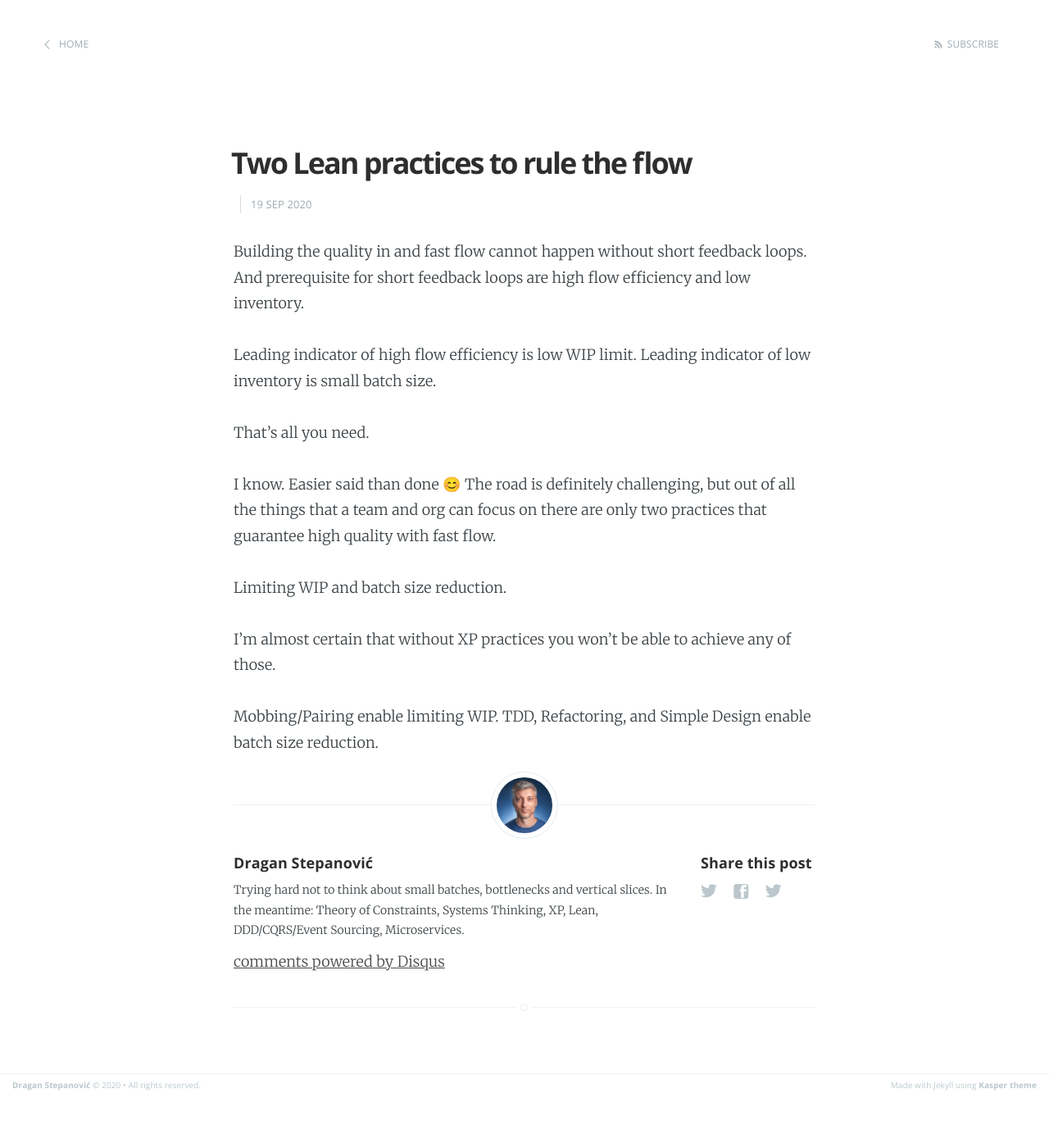
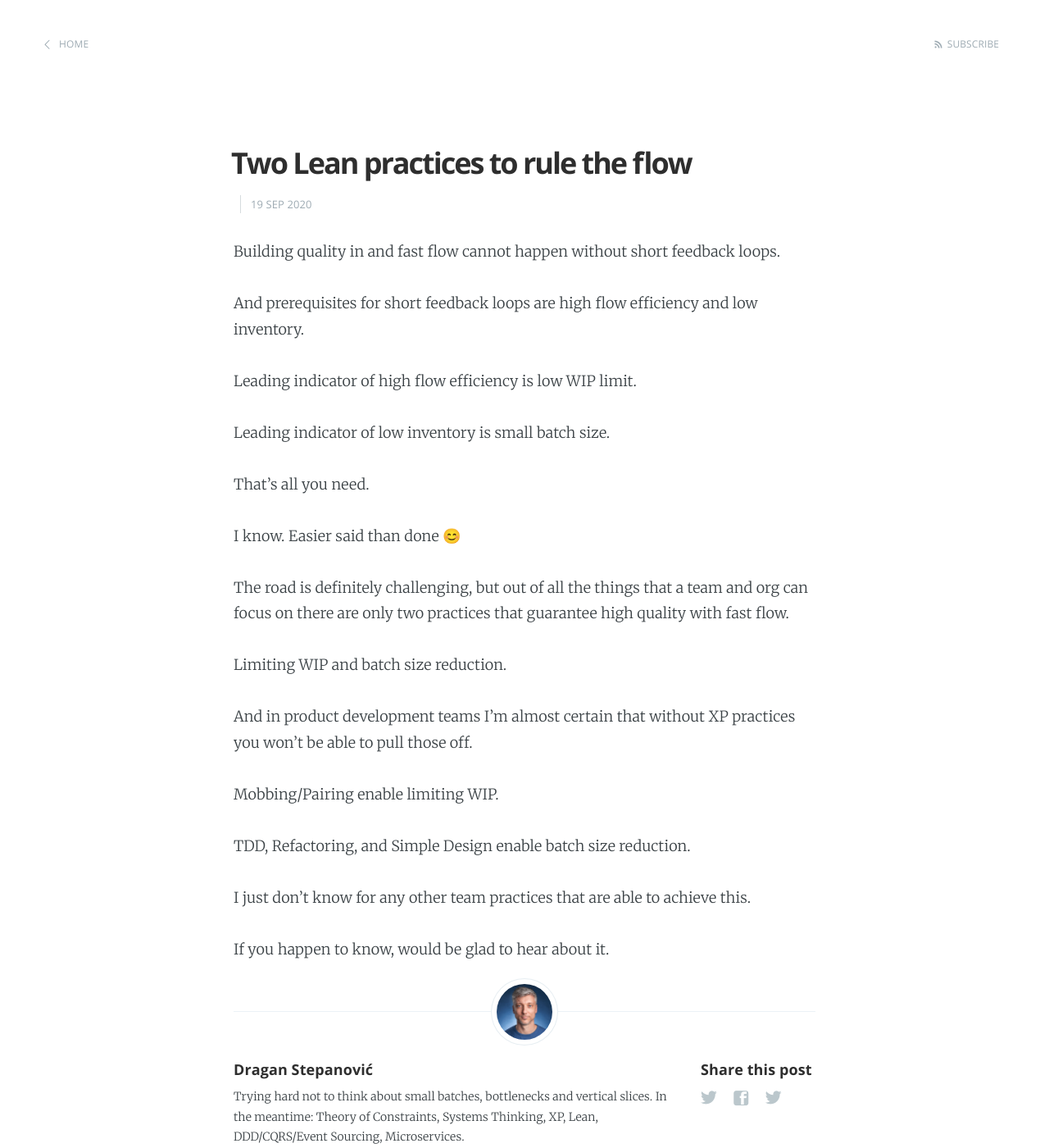
Before and after one commit to dragan-stepanovic/dragan-stepanovic.github.io, a Jekyll site: the page built from _posts/2020-09-19-two-practices-to-rule-the-flow.md, in a window 1280 px wide and 1400 px high. Shown: the whole window at 82% size. Built offline with Jekyll 4.4.1, drawn with Linux system fonts in a browser that asks for light colours; our own code applies the rules of GitHub Pages for plain Markdown files; comment, search, counter and statistics services are not loaded.

Commit message:
Update 2020-09-19-two-practices-to-rule-the-flow.md

```diff
--- a/_posts/2020-09-19-two-practices-to-rule-the-flow.md
+++ b/_posts/2020-09-19-two-practices-to-rule-the-flow.md
@@ -2,20 +2,42 @@
 title: Two Lean practices to rule the flow
 ---
 
-Building the quality in and fast flow cannot happen without short feedback loops.
-And prerequisite for short feedback loops are high flow efficiency and low inventory.
+Building quality in and fast flow cannot happen without short feedback loops.
+
+And prerequisites for short feedback loops are high flow efficiency and low inventory.
+
+
 
 Leading indicator of high flow efficiency is low WIP limit.
+
 Leading indicator of low inventory is small batch size.
+
+
 
 That's all you need.
 
+
+
 I know. Easier said than done 😊
+
 The road is definitely challenging, but out of all the things that a team and org can focus on there are only two practices that guarantee high quality with fast flow.
+
+
 
 Limiting WIP and batch size reduction.
 
-I'm almost certain that without XP practices you won't be able to achieve any of those.
+
+
+And in product development teams I'm almost certain that without XP practices you won't be able to pull those off.
+
+
 
 Mobbing/Pairing enable limiting WIP.
+
 TDD, Refactoring, and Simple Design enable batch size reduction.
+
+
+
+I just don't know for any other team practices that are able to achieve this.
+
+If you happen to know, would be glad to hear about it.
```
